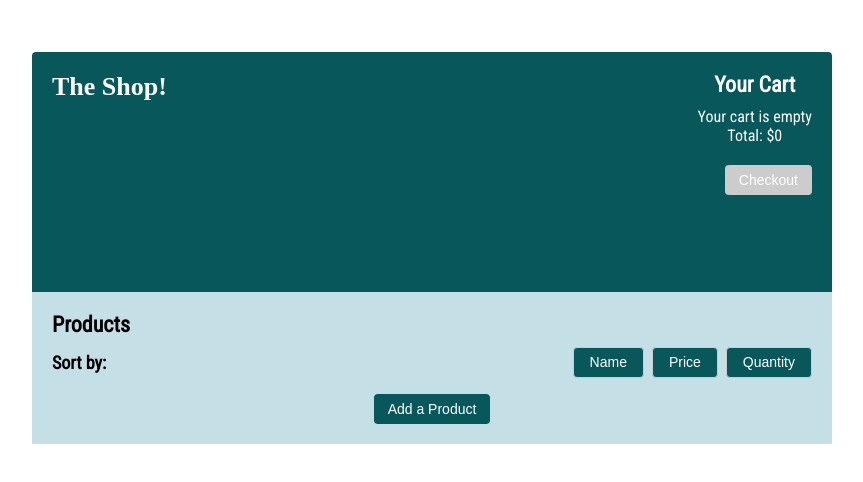
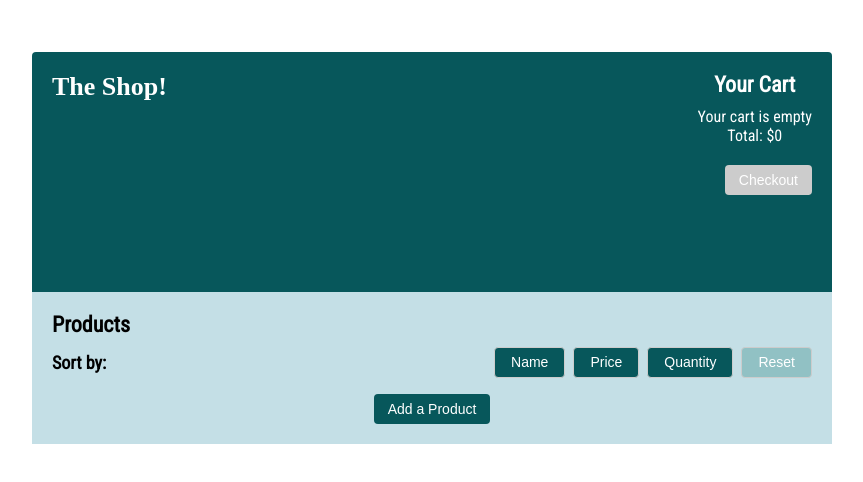
Before and after one commit to JorgeAndArias/shopping_cart, a React (Vite) app in the folder client/: page / in a window 1280 px wide. Shown: the top 482 px of the page, without its empty margins (208-1071 px from the left). Built offline with nearby package versions, Linux system fonts and the light colour scheme; no server answers; a web font is replaced by a local one.

Commit message:
FEAT: Refactor sort key and order into useReducer

```diff
--- a/client/src/App.tsx
+++ b/client/src/App.tsx
@@ -1,8 +1,8 @@
-import { useEffect, useReducer, useState } from "react";
+import { useEffect, useReducer } from "react";
 import "./App.css";
 import Header from "./components/Header";
 import Main from "./components/Main";
-import type { Product, NewProduct, SortKey, SortOrder } from "./types";
+import type { Product, NewProduct, SortKey } from "./types";
 import {
   createProduct,
   deleteProduct,
@@ -10,19 +10,22 @@ import {
   updateProduct,
 } from "./services/product";
 import { addToCart, cartCheckout, getCart } from "./services/cart";
-import { productReducer, productAction } from "./reducers/productReducer";
+import { productAction, productReducer } from "./reducers/productReducer";
 import { cartAction, cartReducer } from "./reducers/cartReducer";
+import { sortAction, sortReducer } from "./reducers/sortReducer";
 
 function App() {
   const [products, productsDispatch] = useReducer(productReducer, []);
   const [cartItems, cartDispatch] = useReducer(cartReducer, []);
-  const [sortKey, setSortKey] = useState<SortKey>(null);
-  const [sortOrder, setSortOrder] = useState<SortOrder>("asc");
+  const [sort, sortDispatch] = useReducer(sortReducer, {
+    key: null,
+    order: "asc",
+  });
 
   useEffect(() => {
     const fetchProducts = async () => {
       const data = await getProducts();
-      productsDispatch(productAction.SetProducts(data, sortKey, sortOrder));
+      productsDispatch(productAction.SetProducts(data, sort.key, sort.order));
     };
 
     const fetchCartItems = async () => {
@@ -32,7 +35,7 @@ function App() {
 
     fetchProducts();
     fetchCartItems();
-  }, [sortKey, sortOrder]);
+  }, [sort.key, sort.order]);
 
   const handleSubmit = async (
     newProduct: NewProduct,
@@ -104,12 +107,7 @@ function App() {
   };
 
   const handleProductSort = (key: SortKey) => {
-    if (sortKey === key) {
-      setSortOrder((prev) => (prev === "asc" ? "desc" : "asc"));
-    } else {
-      setSortKey(key);
-      setSortOrder("asc");
-    }
+    sortDispatch(sortAction.sortProducts(key));
   };
 
   return (
@@ -121,9 +119,9 @@ function App() {
         onEdit={handleEdit}
         onDelete={handleDelete}
         onAddToCart={handleAddToCart}
+        sortKey={sort.key}
+        sortOrder={sort.order}
         onProductSort={handleProductSort}
-        sortKey={sortKey}
-        sortOrder={sortOrder}
       />
     </div>
   );
--- a/client/src/components/Main.tsx
+++ b/client/src/components/Main.tsx
@@ -9,9 +9,9 @@ interface MainProps {
   onEdit: (updatedProduct: Product, callback?: () => void) => Promise<void>;
   onDelete: (productId: string, callback?: () => void) => Promise<void>;
   onAddToCart: (productId: string, callback?: () => void) => Promise<void>;
-  onProductSort: (key: SortKey) => void;
   sortKey: SortKey;
   sortOrder: SortOrder;
+  onProductSort: (key: SortKey) => void;
 }
 
 function Main({
@@ -20,9 +20,9 @@ function Main({
   onEdit,
   onDelete,
   onAddToCart,
-  onProductSort,
   sortKey,
   sortOrder,
+  onProductSort,
 }: MainProps) {
   const [showAddProductForm, setShowAddProductForm] = useState<boolean>(false);
 
@@ -37,9 +37,9 @@ function Main({
         onEdit={onEdit}
         onDelete={onDelete}
         onAddToCart={onAddToCart}
-        onProductSort={onProductSort}
         sortKey={sortKey}
         sortOrder={sortOrder}
+        onProductSort={onProductSort}
       />
       {!showAddProductForm && (
         <button onClick={handleShowAddProductForm}>Add a Product</button>
--- a/client/src/components/ProductListing.tsx
+++ b/client/src/components/ProductListing.tsx
@@ -6,9 +6,9 @@ interface ProductListingProps {
   onEdit: (updatedProduct: Product, callback?: () => void) => Promise<void>;
   onDelete: (productId: string, callback?: () => void) => Promise<void>;
   onAddToCart: (productId: string, callback?: () => void) => Promise<void>;
-  onProductSort: (key: SortKey) => void;
   sortKey: SortKey;
   sortOrder: SortOrder;
+  onProductSort: (key: SortKey) => void;
 }
 
 function ProductListing({
@@ -16,9 +16,9 @@ function ProductListing({
   onEdit,
   onDelete,
   onAddToCart,
-  onProductSort,
   sortKey,
   sortOrder,
+  onProductSort,
 }: ProductListingProps) {
   const getArrow = (key: SortKey) => {
     if (sortKey !== key) return "";
@@ -49,6 +49,12 @@ function ProductListing({
           >
             Quantity{getArrow("quantity")}
           </button>
+          <button
+            className={!sortKey ? "active" : ""}
+            onClick={() => onProductSort(null)}
+          >
+            Reset
+          </button>
         </div>
       </div>
 
--- a/client/src/reducers/productReducer.tsx
+++ b/client/src/reducers/productReducer.tsx
@@ -88,7 +88,10 @@ function sortByKey(
   });
 }
 
-export function productReducer(products: Product[], action: Action): Product[] {
+export const productReducer = (
+  products: Product[],
+  action: Action
+): Product[] => {
   switch (action.type) {
     case "SET_PRODUCTS": {
       return sortByKey(
@@ -117,4 +120,4 @@ export function productReducer(products: Product[], action: Action): Product[] {
       throw new Error("Unhandled action: " + _exhaustiveCheck);
     }
   }
-}
+};
--- /dev/null
+++ b/client/src/reducers/sortReducer.tsx
@@ -0,0 +1,37 @@
+import type { Sort, SortKey } from "../types";
+
+interface SortAction {
+  type: "SORT_PRODUCTS";
+  payload: {
+    key: SortKey;
+  };
+}
+
+type Action = SortAction;
+
+export const sortAction = {
+  sortProducts: (key: SortKey): SortAction => ({
+    type: "SORT_PRODUCTS",
+    payload: {
+      key,
+    },
+  }),
+};
+
+export const sortReducer = (sort: Sort, action: Action): Sort => {
+  switch (action.type) {
+    case "SORT_PRODUCTS": {
+      if (sort.key === action.payload.key) {
+        return {
+          key: sort.key,
+          order: sort.order === "asc" ? "desc" : "asc",
+        };
+      } else {
+        return {
+          key: action.payload.key,
+          order: "asc",
+        };
+      }
+    }
+  }
+};
--- a/client/src/types/index.ts
+++ b/client/src/types/index.ts
@@ -30,5 +30,11 @@ export const addToCartResponseSchema = z.object({
 export type Product = z.infer<typeof productSchema>;
 export type NewProduct = z.infer<typeof newProductSchema>;
 export type CartItem = z.infer<typeof cartItemSchema>;
+
 export type SortKey = "title" | "price" | "quantity" | null;
 export type SortOrder = "asc" | "desc";
+
+export interface Sort {
+  key: SortKey;
+  order: SortOrder;
+}
--- a/client/tsconfig.json
+++ b/client/tsconfig.json
@@ -6,5 +6,5 @@
   ],
   "compilerOptions": {
     "types": ["@testing-library/jest-dom/vitest", "vitest/globals"]
-  }
+  },
 }
```
